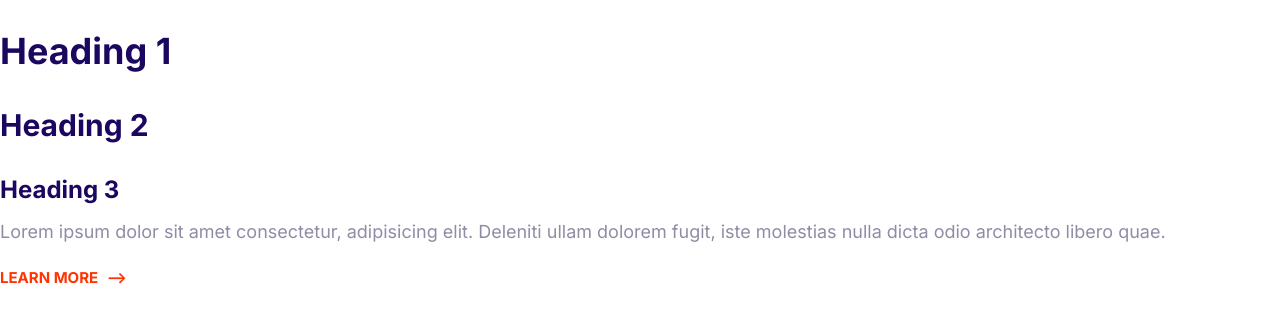
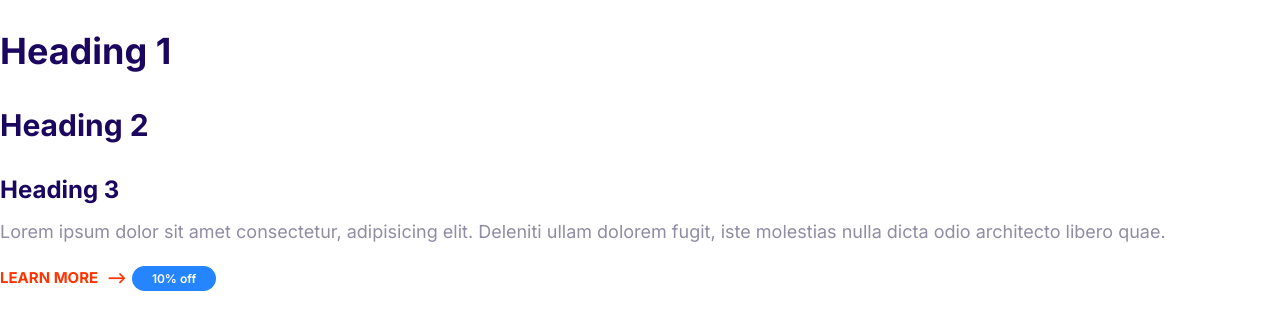
Before and after one commit to abdullaalsabti/Project-1-AASH, a plain HTML site: page index.html in a window 1280 px wide. Drawn offline with Linux system fonts and the light colour scheme.

Commit message:
define primary secondary and small badges

```diff
--- a/CSS/styles.css
+++ b/CSS/styles.css
@@ -74,3 +74,30 @@ a{
     }
 
 }
+
+/*badges*/
+.badge{
+    font-size: 2rem;
+    border-radius: 20px;
+    white-space: nowrap;
+    padding: 0.5rem 2rem;
+    font-weight: 600;
+    color: #fff;
+}
+.badge--primary{
+    background: var(--primary-color);
+}
+.badge--secondary{
+    background: var(--secondary-color);
+}
+.badge--small{
+    font-size: 1.6rem;
+}
+@media screen and (min-width: 1024px){
+    .badge{
+        font-size: 1.5rem;
+    }
+    .badge--small{
+        font-size: 1.2rem;
+    }
+}
--- a/index.html
+++ b/index.html
@@ -9,7 +9,7 @@
     <link rel="preconnect" href="https://fonts.googleapis.com" />
     <link rel="preconnect" href="https://fonts.gstatic.com" crossorigin />
     <link
-      href="https://fonts.googleapis.com/css2?family=Inter:wght@400;700&display=swap"
+      href="https://fonts.googleapis.com/css2?family=Inter:wght@400;600;700&display=swap"
       rel="stylesheet"
     />
     <title>Sabtify</title>
@@ -23,5 +23,6 @@
       dolorem fugit, iste molestias nulla dicta odio architecto libero quae.
     </p>
     <a class="link-arrow" href="#"> Learn more </a>
+    <span class="badge badge--primary badge--small">10% off</span>
   </body>
 </html>
```
Also changed, not shown: Components/badges.html (added, +3 -0 lines).
